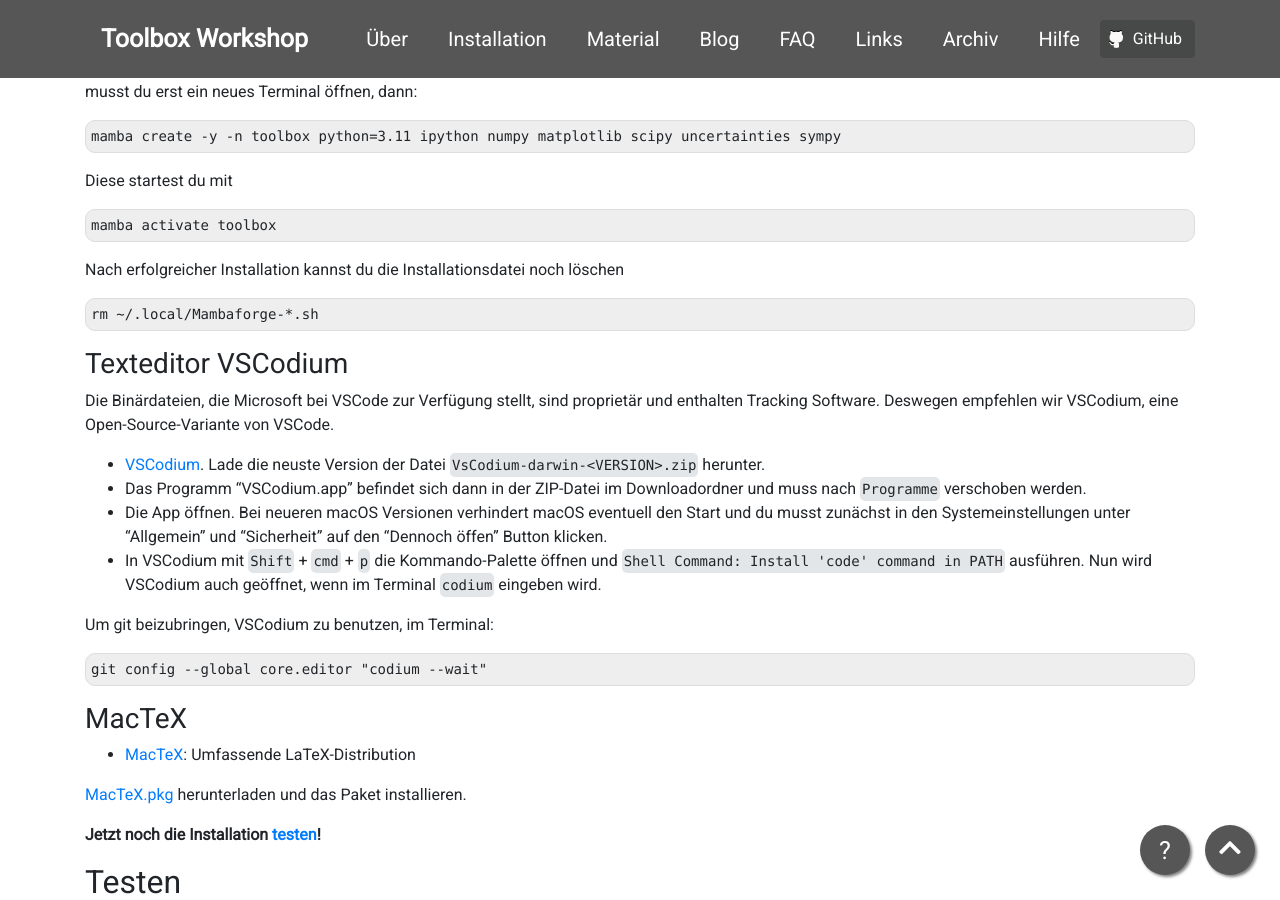
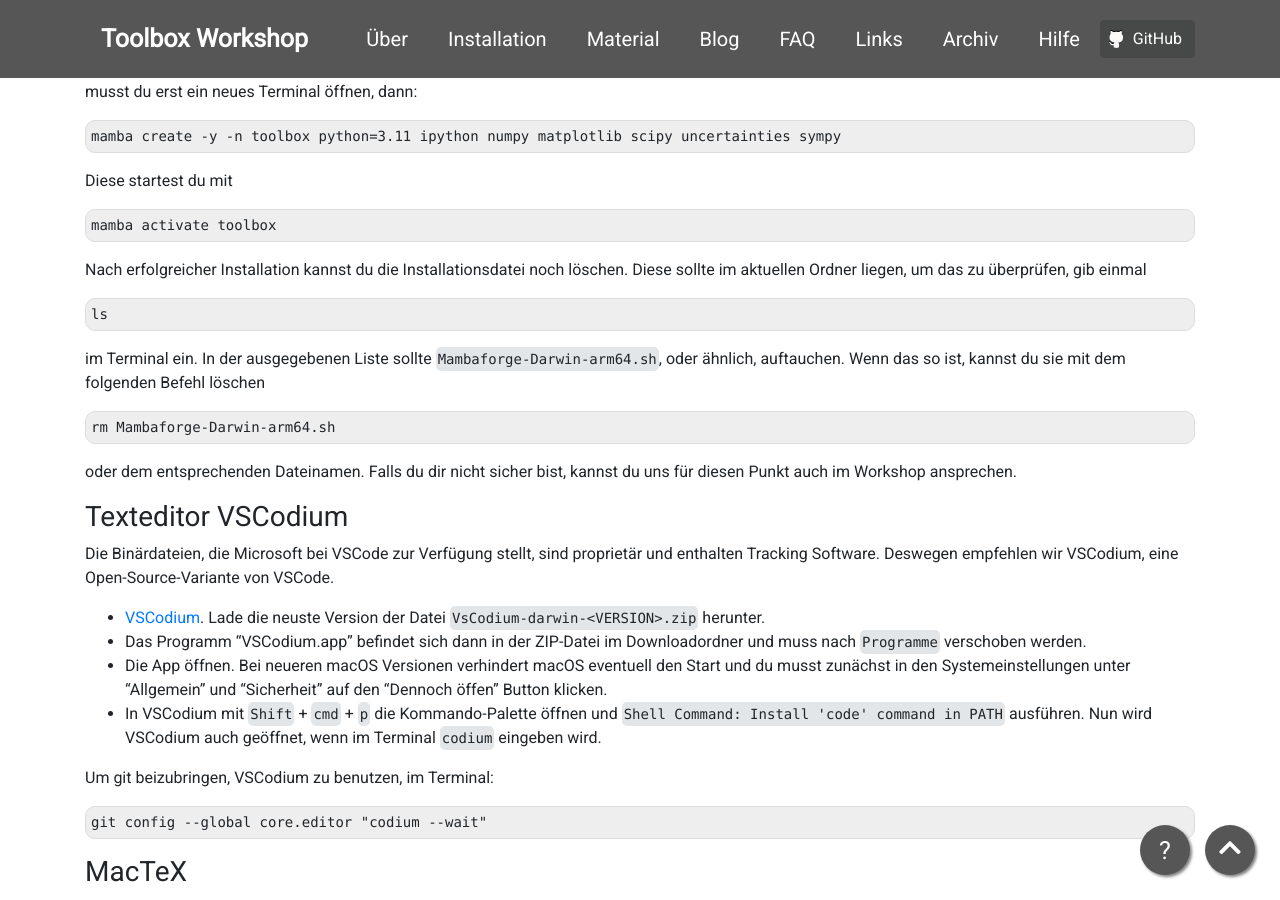
Before and after one commit to pep-dortmund/homepage-toolbox, a Jekyll site: the page built from install/macos.md, in a window 1280 px wide and 900 px high, scrolled down 993 px. Built offline with Jekyll 4.4.1, drawn with Linux system fonts in a browser that asks for light colours; nearby versions of some CDN libraries.

Commit message:
Update macos.md

```diff
--- a/install/macos.md
+++ b/install/macos.md
@@ -76,9 +76,18 @@
 
     mamba activate toolbox
 
-Nach erfolgreicher Installation kannst du die Installationsdatei noch löschen
+Nach erfolgreicher Installation kannst du die Installationsdatei noch löschen. Diese sollte im aktuellen Ordner liegen, um das zu überprüfen, gib einmal
 
-    rm ~/.local/Mambaforge-*.sh
+    ls
+
+im Terminal ein. In der ausgegebenen Liste sollte `Mambaforge-Darwin-arm64.sh`, oder ähnlich, auftauchen.
+Wenn das so ist, kannst du sie mit dem folgenden Befehl löschen
+
+    rm Mambaforge-Darwin-arm64.sh
+
+oder dem entsprechenden Dateinamen.
+Falls du dir nicht sicher bist, kannst du uns für diesen Punkt auch im Workshop ansprechen.
+
 
 ### Texteditor VSCodium
 
```
